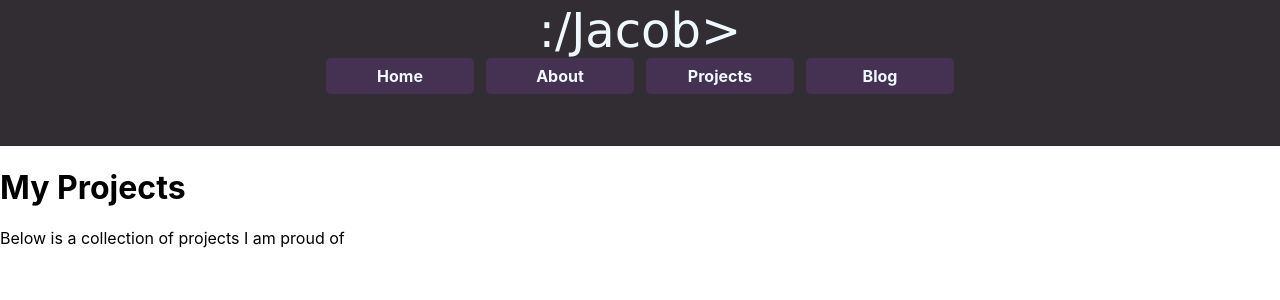
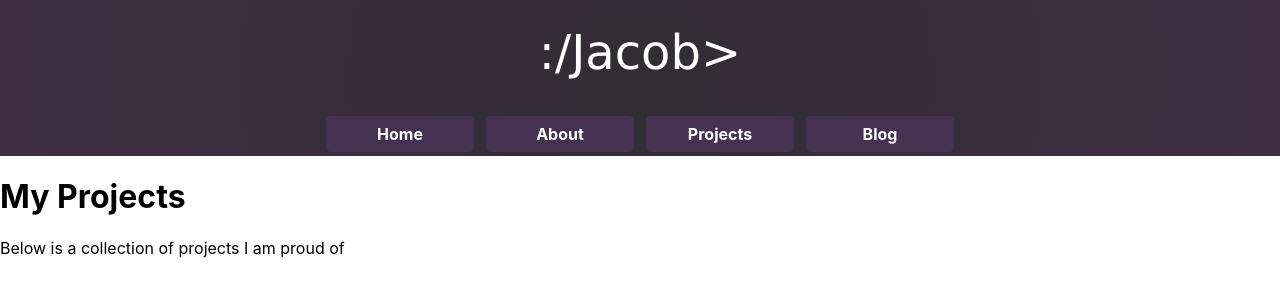
Before and after one commit to jak9527/jak9527.github.io, a React (Create React App) app in the folder personalwebsite/: page /projects in a window 1280 px wide. Shown: the top 300 px of the page. Built offline with nearby package versions, Linux system fonts and the light colour scheme.

Commit message:
working on getting the logo to blink an underscore like a console when hovered on

```diff
--- a/personalwebsite/src/App.css
+++ b/personalwebsite/src/App.css
@@ -7,23 +7,48 @@
 }
 
 .header{
-  height: 18vh;
+  height: 16.5vh;
   width: 100%;
-  background-color: #322D33;
+  background: rgb(50,45,51);
+  background: radial-gradient(circle, rgba(50,45,51,1) 0%, rgba(62,45,66,1) 99%);
   text-align: center;
-  padding-top: 0.3vh;
+  padding-top: 3vh;
+  display: grid;
+  row-gap: 1vh;
 }
 
 .logo{
   font-size: 6vh;
   font-family:'Lucida Sans', 'Lucida Sans Regular', 'Lucida Grande', 'Lucida Sans Unicode', Geneva, Verdana, sans-serif;
+  color:white;
+  text-decoration: none;
+}
+
+.logo:hover{
+  font-size: 6vh;
+  font-family:'Lucida Sans', 'Lucida Sans Regular', 'Lucida Grande', 'Lucida Sans Unicode', Geneva, Verdana, sans-serif;
+  color:white;
+  text-decoration: none;
+  animation: blink 1s linear infinite;
+}
+
+@keyframes blink{
+  0%{
+    content: \:/Jacob\>_;
+  }
+  100%{
+    content: \:/Jacob\>;
+  }
 }
 
 .navBar{
   width:50%;
   text-align: center;
   display: flex;
-  margin: auto;
+  margin-left: auto;
+  margin-right: auto;
+  margin-top: 3vh;
+  margin-bottom: 0vh;
   overflow: hidden;
 }
 
@@ -36,6 +61,7 @@
   text-align: center;
   border-radius: 5px;
   color: white;
+  text-decoration: none;
   font-weight: bold;
   line-height: 2vh;
   margin-left:auto;
@@ -56,21 +82,12 @@
   text-align: center;
   border-radius: 5px;
   color: white;
+  text-decoration: none;
   font-weight: bold;
   line-height: 2vh;
   margin-left:auto;
   margin-right: auto;
   float: left;
-}
-
-a:link{
-  color: aliceblue;
-  text-decoration: none;
-  text-size-adjust: 100;
-}
-a:visited{
-  color: aliceblue;
-  text-size-adjust: 100;
 }
 
 .AppPage{
```
